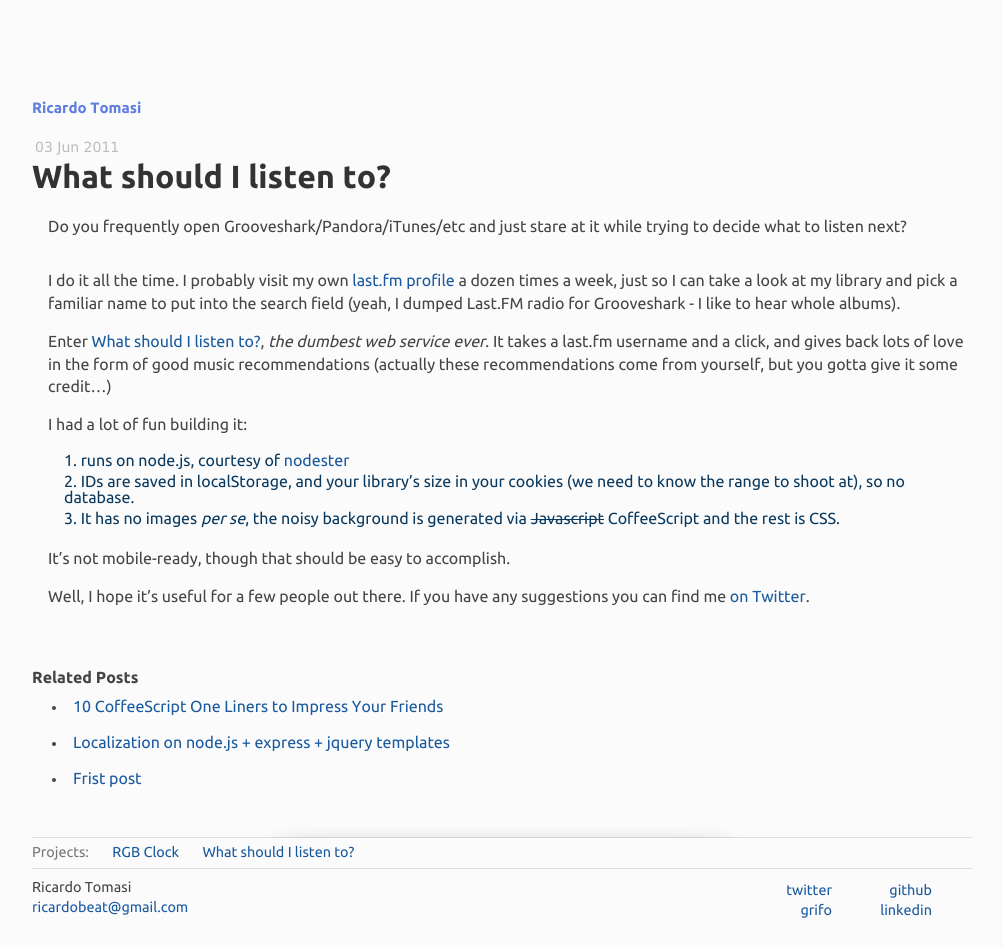
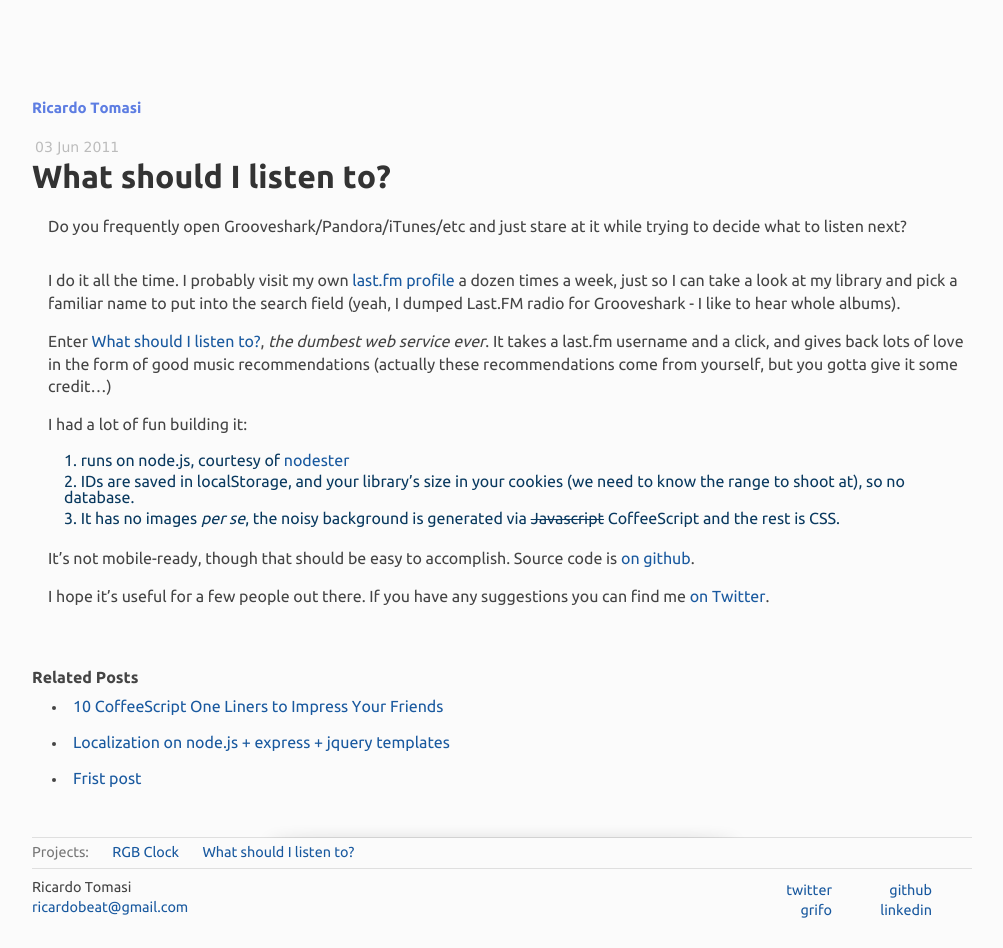
Before and after one commit to ricardobeat/ricardobeat.github.com, a Jekyll site: the page built from _posts/2011-06-03-What-should-I-listen-to.md, in a window 1280 px wide. Shown: the whole page, without its empty margins (138-1141 px from the left). Built offline with Jekyll 4.4.1, drawn with Linux system fonts in a browser that asks for light colours; Markdown is read by kramdown in place of the engine named in the settings.

Commit message:
github link

```diff
--- a/_posts/2011-06-03-What-should-I-listen-to.md
+++ b/_posts/2011-06-03-What-should-I-listen-to.md
@@ -18,6 +18,6 @@
 2. IDs are saved in localStorage, and your library's size in your cookies (we need to know the range to shoot at), so no database.
 3. It has no images *per se*, the noisy background is generated via ~~Javascript~~ CoffeeScript and the rest is CSS.
 
-It's not mobile-ready, though that should be easy to accomplish.
+It's not mobile-ready, though that should be easy to accomplish. Source code is [on github](http://github.com/ricardobeat/what-should-i-listen-to).
 
-Well, I hope it's useful for a few people out there. If you have any suggestions you can find me [on Twitter](http://twitter.com/ricardobeat).
+I hope it's useful for a few people out there. If you have any suggestions you can find me [on Twitter](http://twitter.com/ricardobeat).
```
